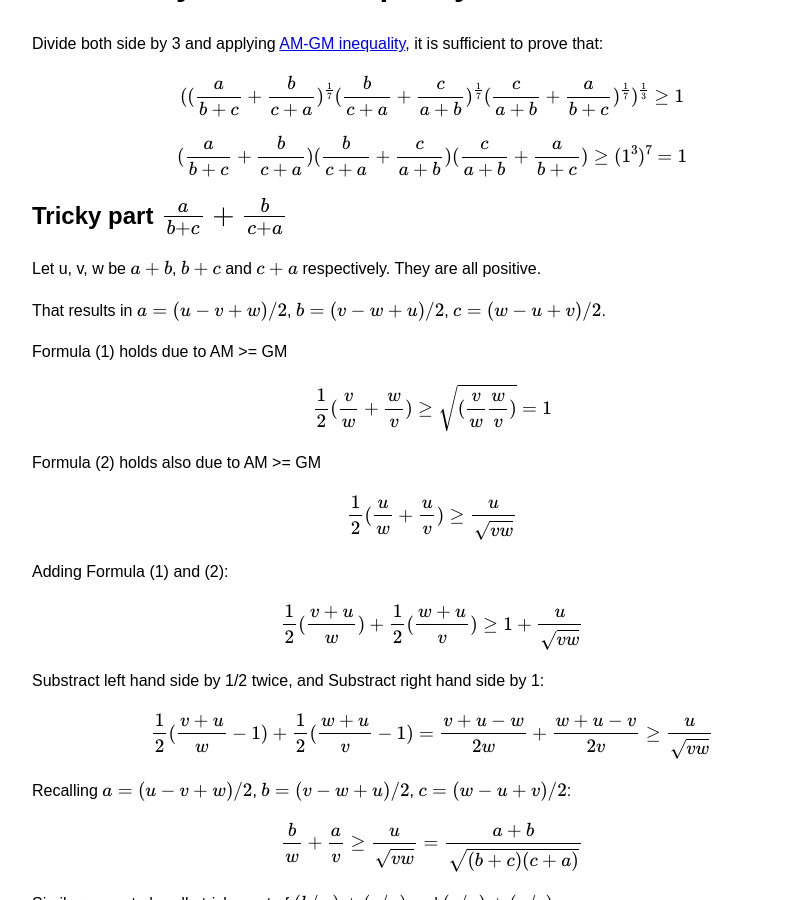
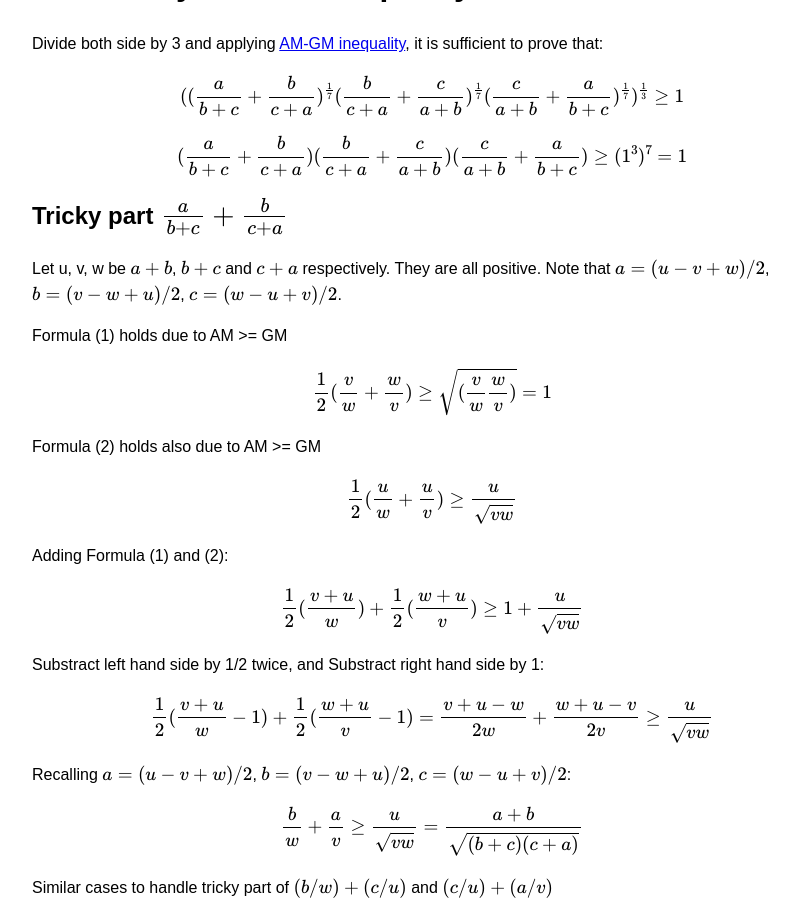
Before and after one commit to tinhomak/tinhomak.github.io, a Jekyll site: the page docs/math/solve_an_2020_irish_math_olymapid_question.html, which Jekyll copies as it is, in a window 1280 px wide and 900 px high, scrolled down 352 px. Shown: the whole window, without its empty margins (208-1007 px from the left). Built offline with Jekyll 4.4.1, drawn with Linux system fonts in a browser that asks for light colours.

Commit message:
Simplify explanation of variables in math problem
Condensed explanation of variables u, v, and w in terms of a, b, and c.

```diff
--- a/docs/math/solve_an_2020_irish_math_olymapid_question.html
+++ b/docs/math/solve_an_2020_irish_math_olymapid_question.html
@@ -20,8 +20,7 @@ $$(\frac{a}{b+c} + \frac{b}{c+a}) ^ \frac{1}{7} + (\frac{b}{c+a} + \frac{c}{a+b}
         $$(\frac{a}{b+c} + \frac{b}{c+a})  (\frac{b}{c+a} + \frac{c}{a+b}) (\frac{c}{a+b} + \frac{a}{b+c}) \geq (1 ^ 3) ^ 7 = 1$$
     </p>
     <h2>Tricky part \( \frac{a}{b+c} + \frac{b}{c+a} \)</h2>
-    <p>Let u, v, w be \( a+b \), \( b+c \) and \( c+a \) respectively. They are all positive. </p>
-    <p>That results in \( a=(u-v+w)/2 \), \( b=(v-w+u)/2 \), \( c=(w-u+v)/2 \).</p>
+    <p>Let u, v, w be \( a+b \), \( b+c \) and \( c+a \) respectively. They are all positive. Note that \( a=(u-v+w)/2 \), \( b=(v-w+u)/2 \), \( c=(w-u+v)/2 \).</p>
     <p>Formula (1) holds due to AM >= GM</p>
     <p>$$\frac{1}{2} ( \frac{v}{w} + \frac{w}{v}) \geq \sqrt{ (\frac{v}{w} \frac{w}{v}) } = 1 $$</p>
     <p>Formula (2) holds also due to AM >= GM</p>
```
